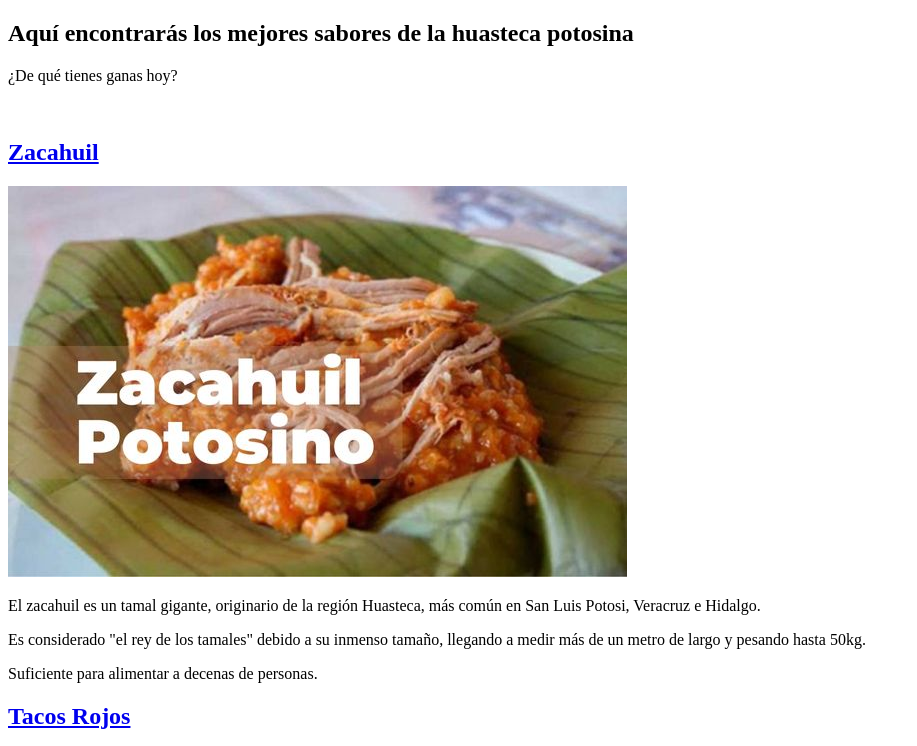
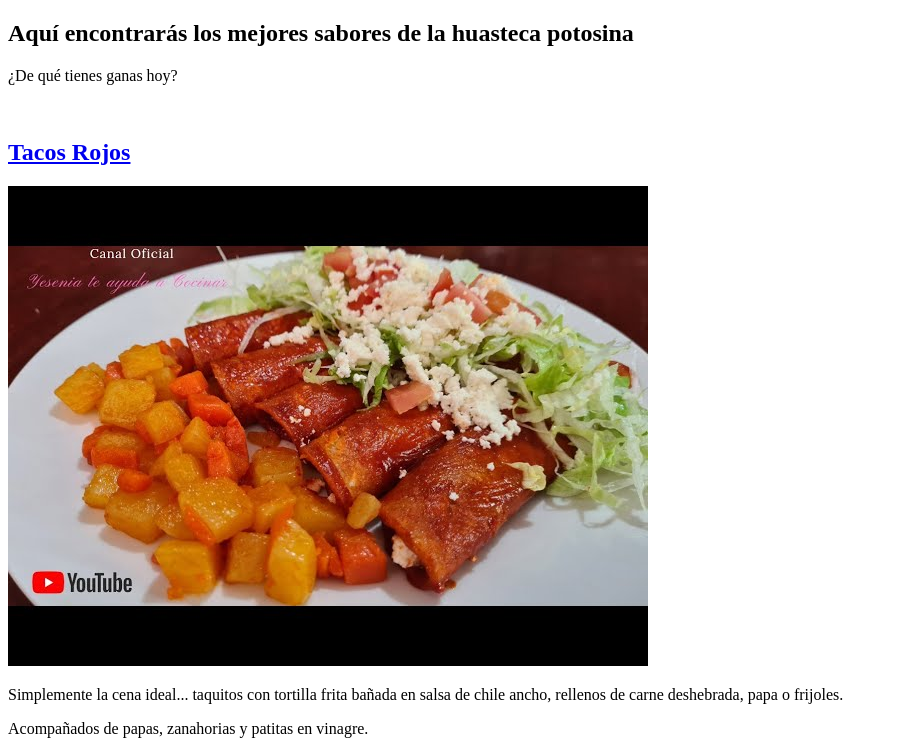
Before and after one commit to Breli970913/odin-recipes, a plain HTML site: page recetas.html in a window 1280 px wide. Shown: the top 746 px of the page, without its empty margins (0-917 px from the left). Drawn offline with Linux system fonts and the light colour scheme.

Commit message:
Se elimina la sección de zacahuil por practicidad Modificada la sección recetas.html

```diff
--- a/recetas.html
+++ b/recetas.html
@@ -15,23 +15,6 @@
     </p>
     </header>
     <br>
-<section id="zacahuil">
-    <h2>
-        <a href="recipes/zacahuil.html">Zacahuil</a>
-    </h2>
-    <p>
-        <img src="recipes/Zacahuil.jpg" alt="Foto del zacahuil" width="619" height="391">
-    </p>
-    <p>
-        El zacahuil es un tamal gigante, originario de la región Huasteca, más común en San Luis Potosi, Veracruz e Hidalgo.
-    </p>
-    <p>
-        Es considerado "el rey de los tamales" debido a su inmenso tamaño, llegando a medir más de un metro de largo y pesando hasta 50kg.
-    </p>
-    <p>
-        Suficiente para alimentar a decenas de personas.
-    </p>
-</section>
 
 <section id="tacos_rojos">
     <h2>
```
Also changed, not shown: recipes/Zacahuil.jpg (deleted), recipes/zacahuil.html (deleted).
